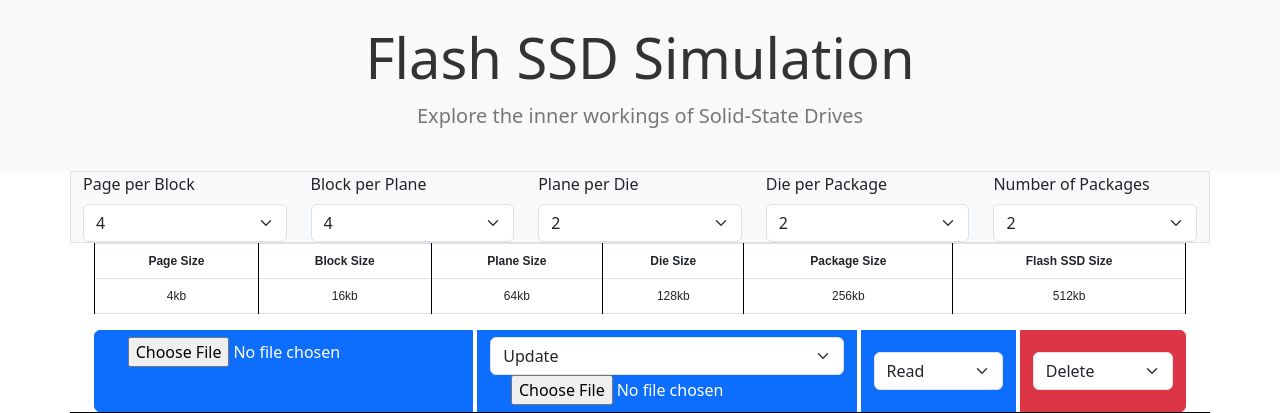
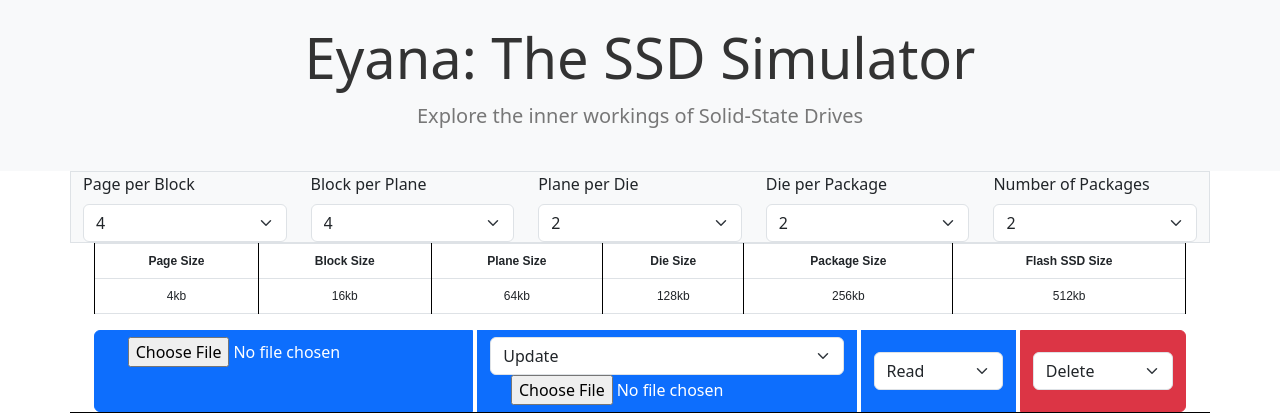
Before and after one commit to bithabib/flash_ssd_simulator_web, a Python web app: template templates/flash_memory.html in a window 1280 px wide. Shown: the top 413 px of the page. Run offline with Jinja, Linux system fonts and the light colour scheme; the template is opened without the code that fills it, so the values that code supplies are empty.

Commit message:
changed the page title

```diff
--- a/templates/flash_memory.html
+++ b/templates/flash_memory.html
@@ -87,7 +87,7 @@
 <body>
     <header class="bg-light py-4 text-center">
         <div class="container">
-            <h1 class="display-4">Flash SSD Simulation</h1>
+            <h1 class="display-4">Eyana: The SSD Simulator</h1>
             <p class="lead">Explore the inner workings of Solid-State Drives</p>
         </div>
     </header>
```
